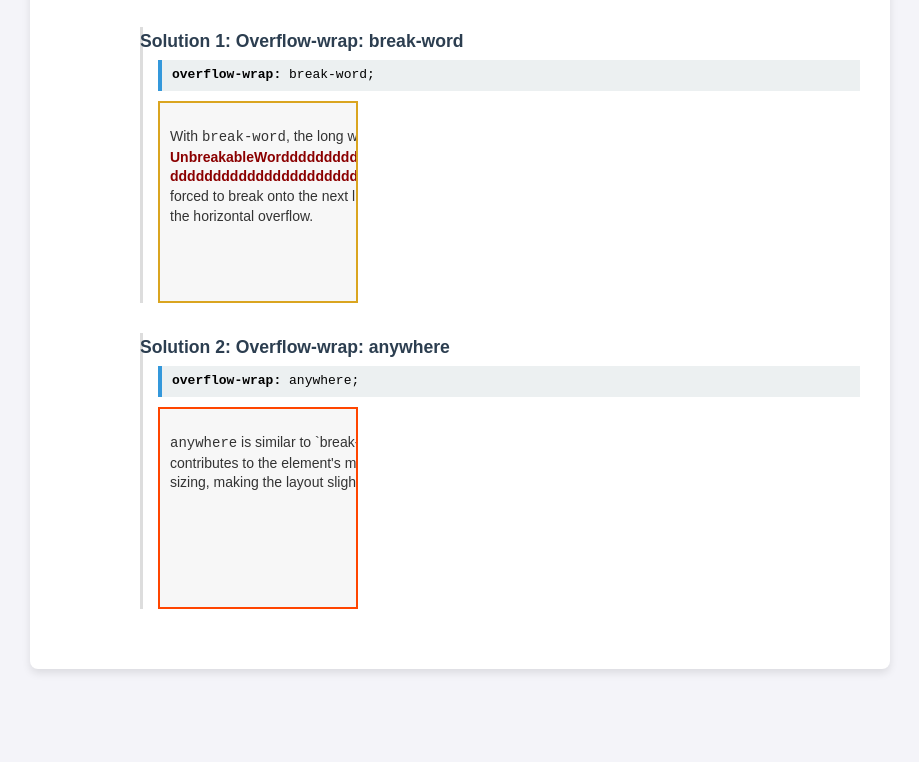
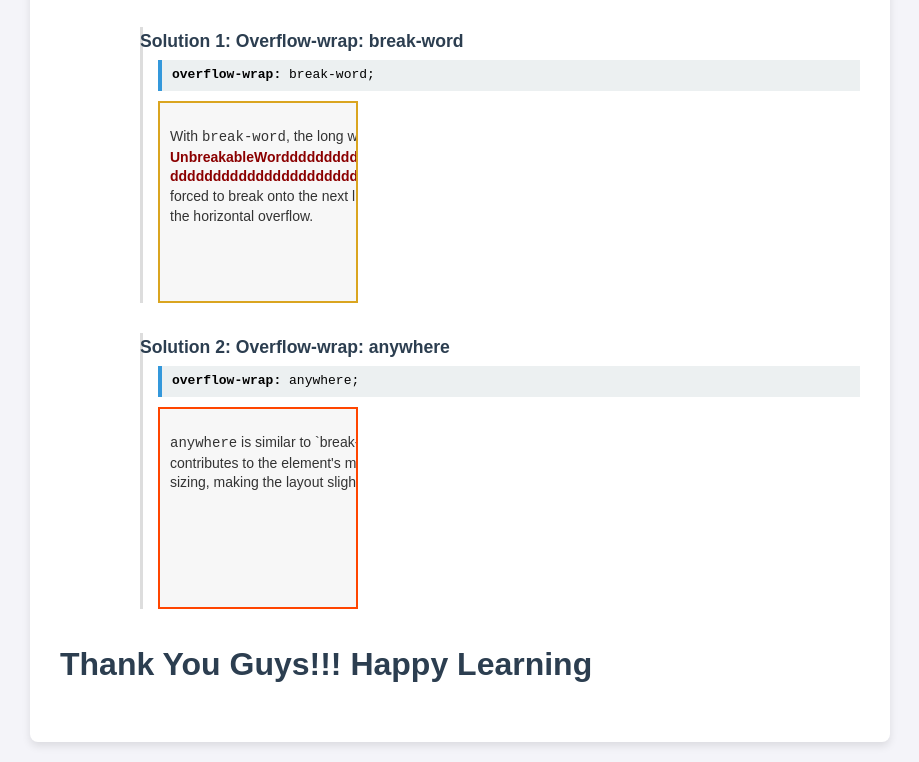
Before and after one commit to developer-sridhar/Full-Stack-Java-Practice, a plain HTML site: page CSS/Overflow Property/index.html in a window 1280 px wide. Shown: the part 2713-3475 px from the top of the page, without its empty margins (180-1099 px from the left). Before the commit the page ends 3402 px from the top, so only its background shows below. Drawn offline with Linux system fonts and the light colour scheme.

Commit message:
Update index.html

```diff
--- a/CSS/Overflow Property/index.html
+++ b/CSS/Overflow Property/index.html
@@ -128,6 +128,7 @@
                 </ul>
             </ol>
         </div>
+<h1>Thank You Guys!!! Happy Learning</h1>
     </div>
 </body>
 </html>
```
